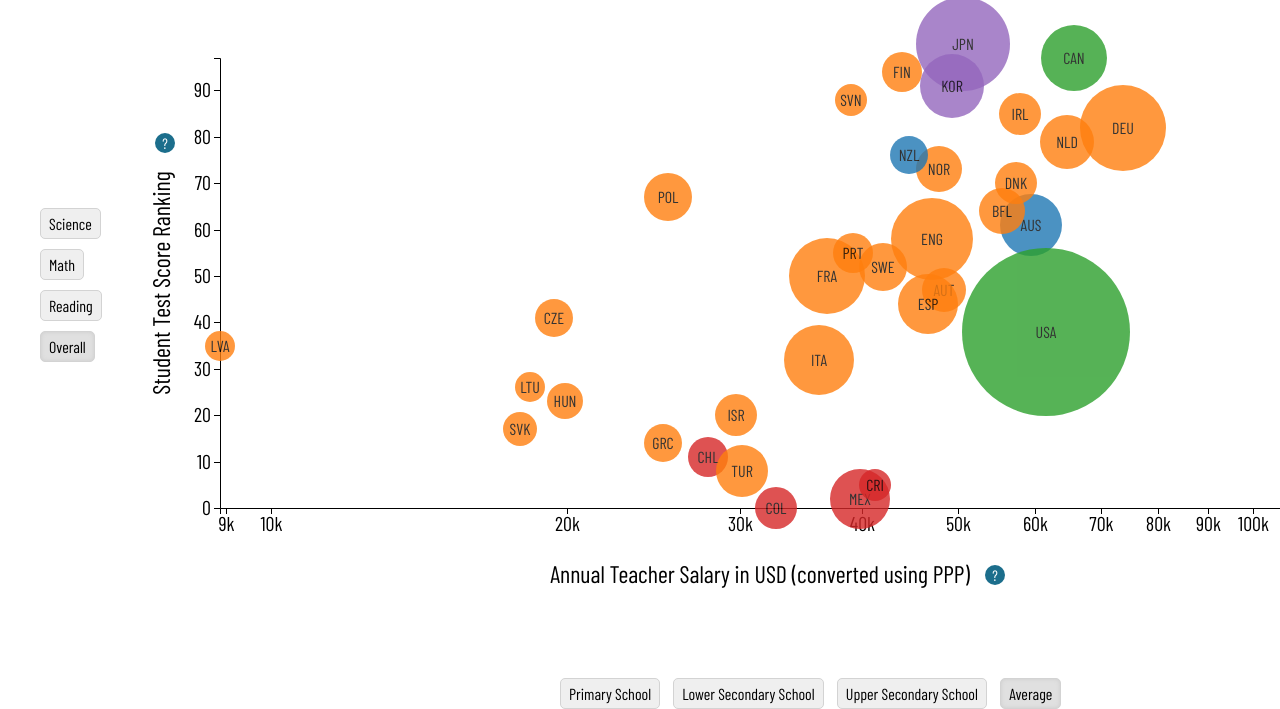
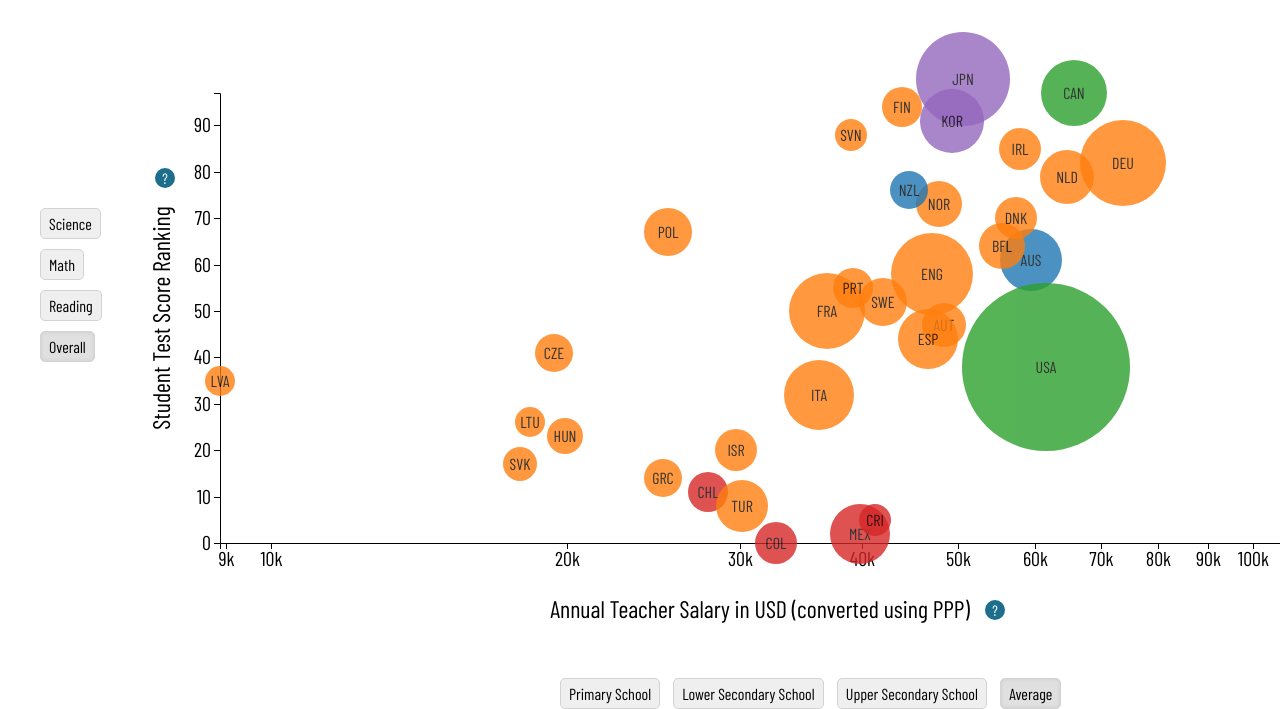
Before and after one commit to brillantewang/brillantewang.github.io, a website: page index.html in a window 1280 px wide. Shown: the part 132-841 px from the top of the page. Drawn offline with nearby package versions, Linux system fonts and the light colour scheme.

```diff
--- a/stylesheets/graph.css
+++ b/stylesheets/graph.css
@@ -217,6 +217,7 @@
 	display: flex;
 	justify-content: center;
   margin-top: 10px;
+	align-items: center;
 }
 
 .axis {
```
Also changed, not shown: index.html (+0 -12 lines).
